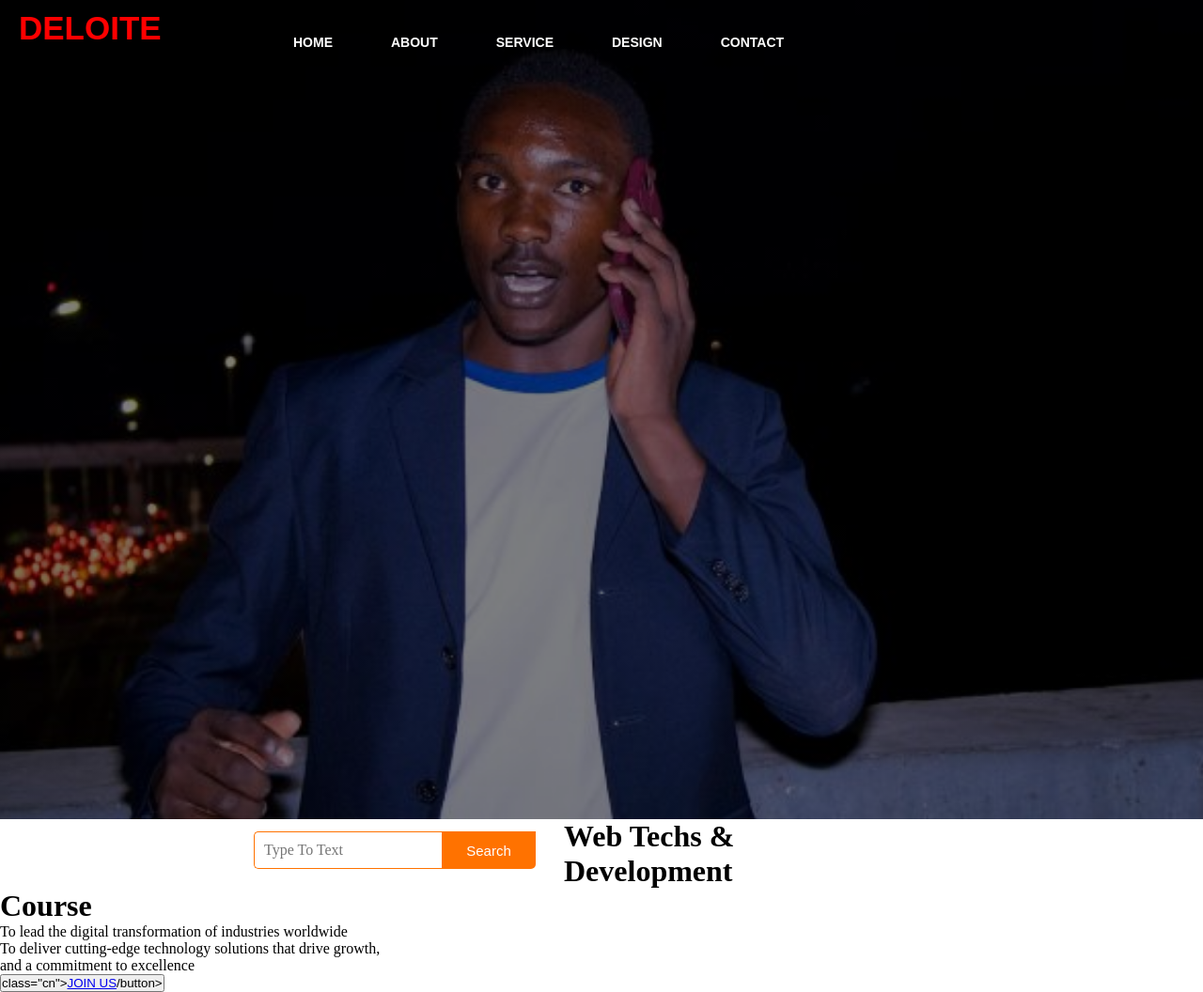
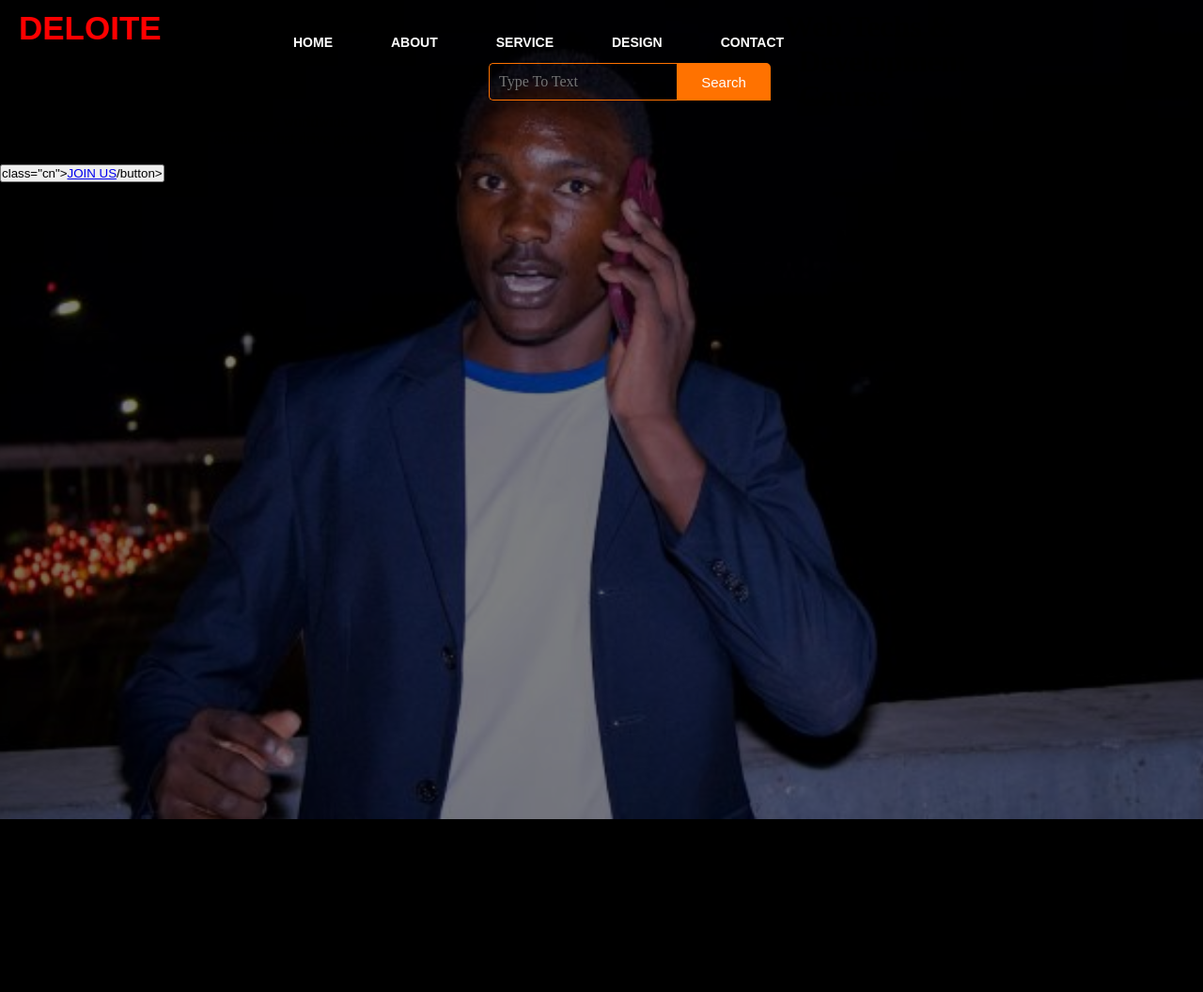
Before and after one commit to omwansumike/WEBSITE, a PHP site: page / in a window 1280 px wide; the page is wider, and only the part inside the window is pictured. Shown: that part at 94% size. After the commit the page ends 872 px from the top of that part, so only its background shows below. Run offline with PHP 8.4, Linux system fonts and the light colour scheme.

Commit message:
Field backgroud to fill the whole homepage

```diff
--- a/index.html
+++ b/index.html
@@ -4,7 +4,11 @@
     <title>Webpage Design</title>
     <link rel="stylesheet" href="style.css">
 </head>
-<body>
+<body style= "width: 100%;
+background:linear-gradient(to top,rgba(0,0,0,0.5)50%,rgba(0,0,0,0.5)50%),url(cf44.jpg);
+background-position: center;
+background-size: cover;
+height: 109vh;">
     <div class="main">
     <div class="navbar">
     <div class="icon">
--- a/style.css
+++ b/style.css
@@ -4,13 +4,13 @@
 
 }
 
-.main{
+/*.main{
     width: 100%;
     background:linear-gradient(to top,rgba(0,0,0,0.5)50%,rgba(0,0,0,0.5)50%),url(cf44.jpg);
     background-position: center;
     background-size: cover;
     height: 109vh;
-}
+}*/
 
 .navbar{
     width: 1600px;
@@ -95,8 +95,8 @@
     margin-top: 13px;
     color:#fff;
     font-size: 15px;
-    border-bottom-right-radius:5px;
-    border-bottom-right-radius:5px;
+    border-top-right-radius:5px;
+    border-top-right-radius:5px;
 }
 
 .btn:focus{
```
